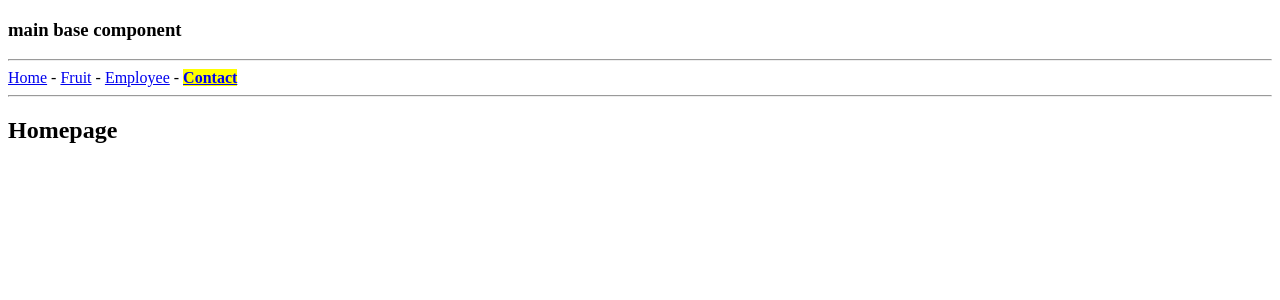
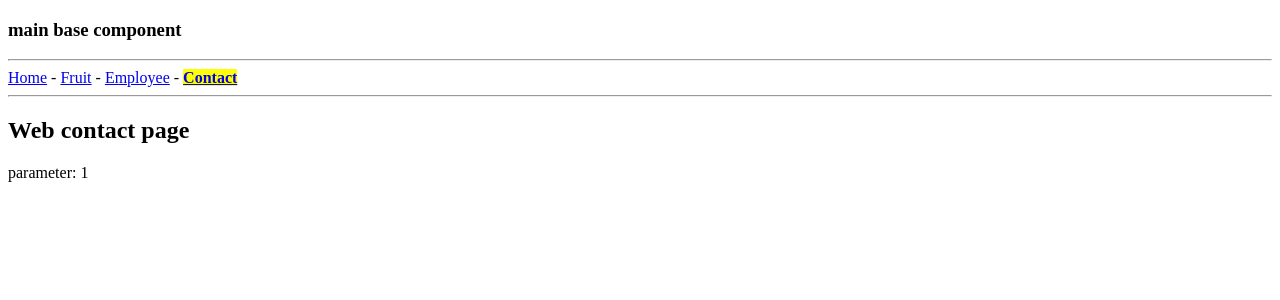
Before and after one commit to jonnyalexbh/introduction-angular6p0, an Angular app: page /contact/1 in a window 1280 px wide. Shown: the top 300 px of the page. Built offline with nearby package versions, Linux system fonts and the light colour scheme.

Commit message:
routes and parameters by the url

```diff
--- a/src/app/app.routing.ts
+++ b/src/app/app.routing.ts
@@ -18,6 +18,7 @@ const appRoutes: Routes = [
   { path: 'fruit', component: FruitComponent },
   { path: 'home', component: HomeComponent },
   { path: 'contact', component: ContactComponent },
+  { path: 'contact/:page', component: ContactComponent },
   { path: '**', component: HomeComponent }
 ];
 
--- a/src/app/contact/contact.component.html
+++ b/src/app/contact/contact.component.html
@@ -1 +1,3 @@
 <h2>{{ title }}</h2>
+
+<div *ngIf="parameter">parameter: {{ parameter }}</div>
--- a/src/app/contact/contact.component.ts
+++ b/src/app/contact/contact.component.ts
@@ -1,4 +1,5 @@
 import { Component } from '@angular/core';
+import { Router, ActivatedRoute, Params } from '@angular/router';
 /**
 * decorator
 *
@@ -14,5 +15,25 @@ import { Component } from '@angular/core';
 export class ContactComponent {
 
   public title = 'Web contact page';
+  public parameter;
+
+  /**
+  * constructor
+  *
+  */
+  constructor(
+    private _route: ActivatedRoute,
+    private _router: Router
+  ) { }
+  /**
+  * ngOnInit - first method that is executed after the constructor
+  *
+  */
+  ngOnInit() {
+    this._route.params.forEach((params: Params) => {
+      this.parameter = params['page'];
+      console.log(params);
+    });
+  }
 
 }
```
